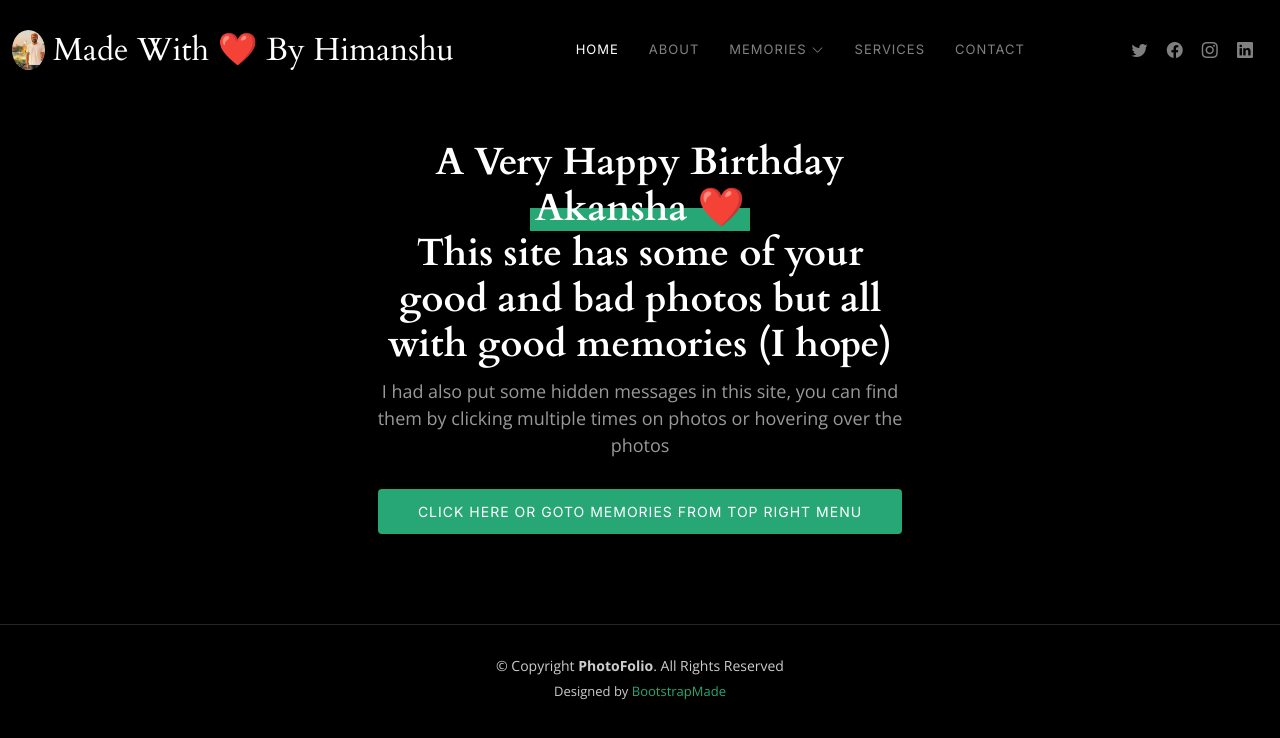
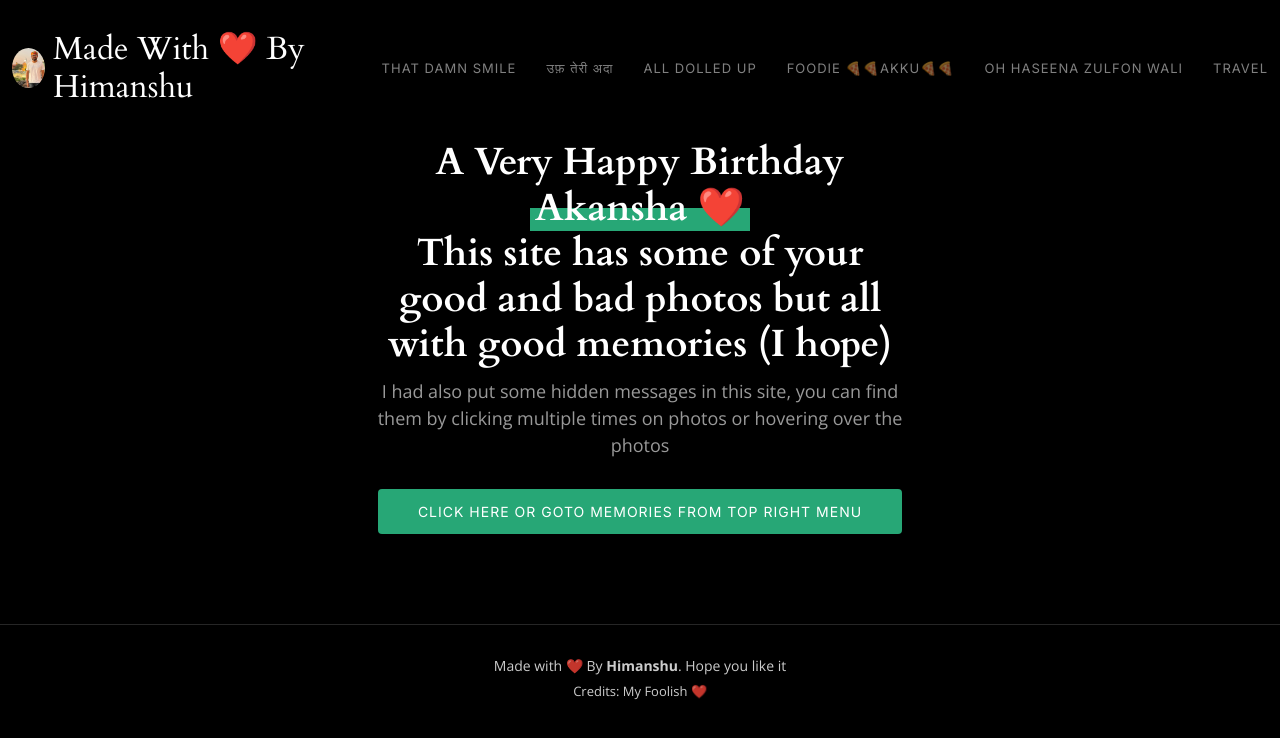
Before and after one commit to himanshusaini111/akansha, a plain HTML site: page index.html in a window 1280 px wide. Drawn offline with nearby package versions, Linux system fonts and the light colour scheme.

Commit message:
Remove clutter from home page

```diff
--- a/index.html
+++ b/index.html
@@ -39,12 +39,8 @@
         <img src="assets/img/fool.jpg" style="border-radius: 50%;" alt="The fool who loves you" title="The fool who loves you">
         <h1>Made With ❤️ By Himanshu</h1>
       </a>
-
       <nav id="navbar" class="navbar">
         <ul>
-          <li><a href="index.html" class="active">Home</a></li>
-          <li><a href="about.html">About</a></li>
-          <li class="dropdown"><a href="#"><span>Memories</span> <i class="bi bi-chevron-down dropdown-indicator"></i></a>
             <ul id="memories">
               <li><a href="gallery.html">That Damn Smile</a></li>
               <li><a href="gallery.html">उफ़ तेरी अदा</a></li>
@@ -54,20 +50,10 @@
               <li><a href="gallery.html">Travel</a></li>
             </ul>
           </li>
-          <li><a href="services.html">Services</a></li>
-          <li><a href="contact.html">Contact</a></li>
         </ul>
-      </nav><!-- .navbar -->
-
-      <div class="header-social-links">
-        <a href="#" class="twitter"><i class="bi bi-twitter"></i></a>
-        <a href="#" class="facebook"><i class="bi bi-facebook"></i></a>
-        <a href="#" class="instagram"><i class="bi bi-instagram"></i></a>
-        <a href="#" class="linkedin"><i class="bi bi-linkedin"></i></i></a>
-      </div>
+      </nav>
       <i class="mobile-nav-toggle mobile-nav-show bi bi-list"></i>
       <i class="mobile-nav-toggle mobile-nav-hide d-none bi bi-x"></i>
-
     </div>
   </header>
   <section id="hero" class="hero d-flex flex-column justify-content-center align-items-center" data-aos="fade" data-aos-delay="1500">
@@ -84,32 +70,24 @@
   <footer id="footer" class="footer">
     <div class="container">
       <div class="copyright">
-        &copy; Copyright <strong><span>PhotoFolio</span></strong>. All Rights Reserved
+        Made with ❤️ By <strong><span>Himanshu</span></strong>. Hope you like it
       </div>
       <div class="credits">
-        <!-- All the links in the footer should remain intact. -->
-        <!-- You can delete the links only if you purchased the pro version. -->
-        <!-- Licensing information: https://bootstrapmade.com/license/ -->
-        <!-- Purchase the pro version with working PHP/AJAX contact form: https://bootstrapmade.com/photofolio-bootstrap-photography-website-template/ -->
-        Designed by <a href="https://bootstrapmade.com/">BootstrapMade</a>
+        Credits: My Foolish ❤️</a>
       </div>
     </div>
-  </footer><!-- End Footer -->
+  </footer>
 
   <a href="#" class="scroll-top d-flex align-items-center justify-content-center"><i class="bi bi-arrow-up-short"></i></a>
 
   <div id="preloader">
     <div class="line"></div>
   </div>
-
-  <!-- Vendor JS Files -->
   <script src="assets/vendor/bootstrap/js/bootstrap.bundle.min.js"></script>
   <script src="assets/vendor/swiper/swiper-bundle.min.js"></script>
   <script src="assets/vendor/glightbox/js/glightbox.min.js"></script>
   <script src="assets/vendor/aos/aos.js"></script>
   <script src="assets/vendor/php-email-form/validate.js"></script>
-
-  <!-- Template Main JS File -->
   <script src="assets/js/main.js"></script>
 
 </body>
```
